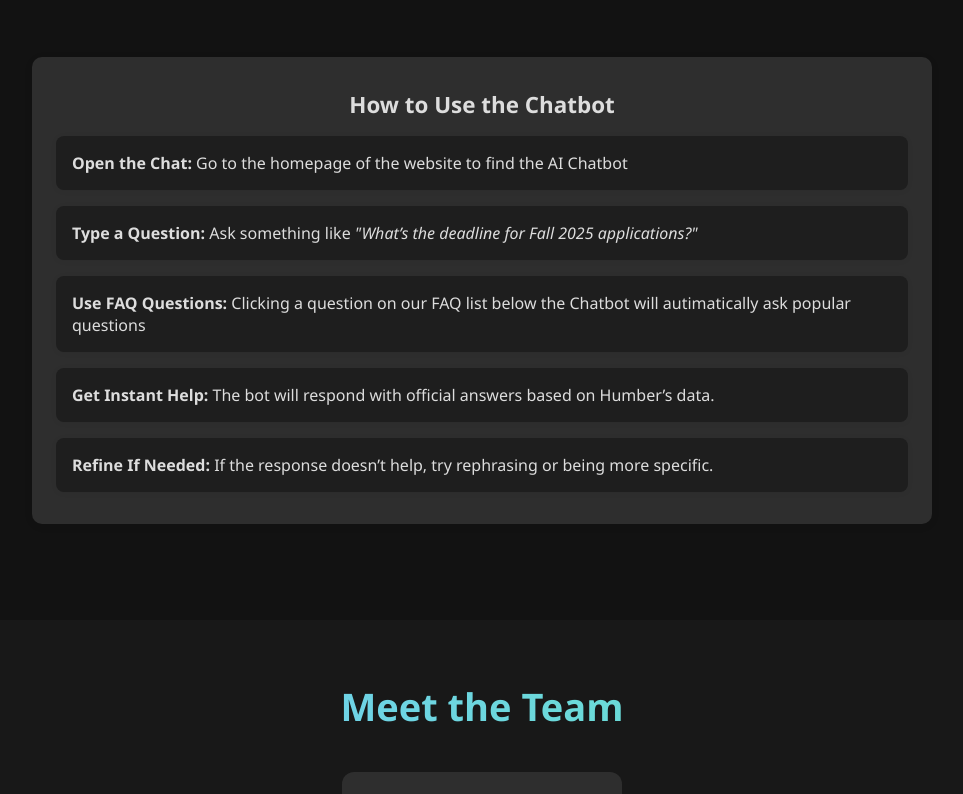
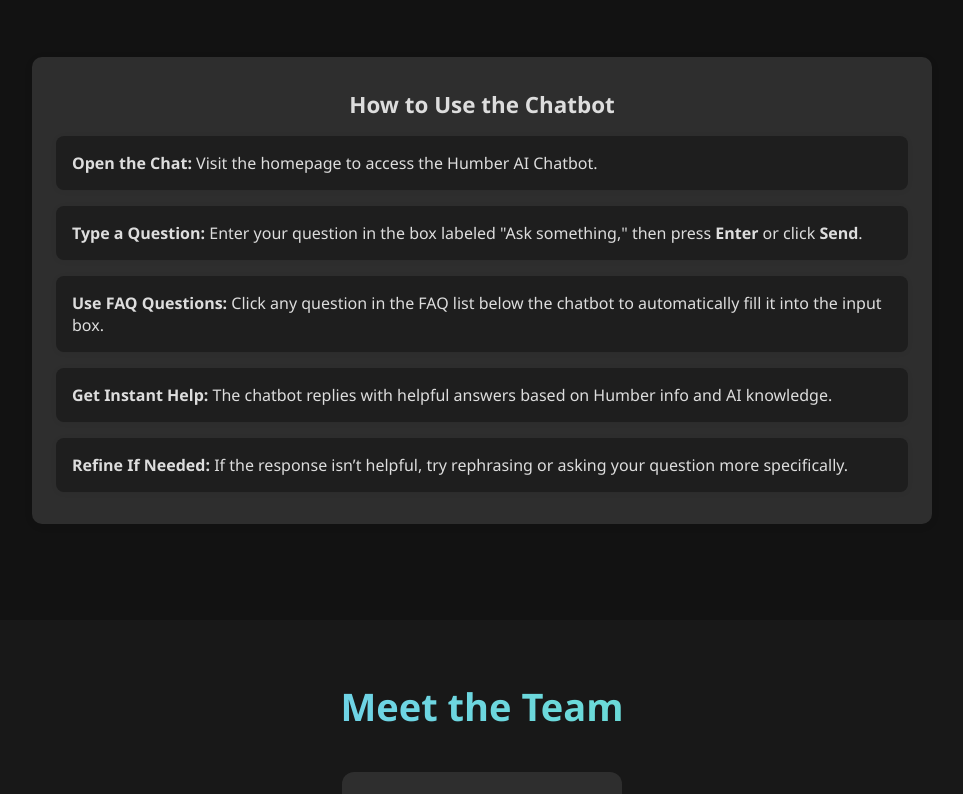
Before and after one commit to danielxw88/humber-ai, a Next.js app: page /about in a window 1280 px wide. Shown: the part 880-1674 px from the top of the page, without its empty margins (158-1121 px from the left). Built offline with nearby package versions, Linux system fonts and the light colour scheme; grey boxes are pictures that could not be loaded.

Commit message:
phase3: improve instructions wording

```diff
--- a/pages/about.js
+++ b/pages/about.js
@@ -106,11 +106,11 @@ export default function About() {
       <div className={styles.botUsageSection}>
         <h3>How to Use the Chatbot</h3>
         <ul className={styles.botUsageList}>
-          <li><strong>Open the Chat:</strong> Go to the homepage of the website to find the AI Chatbot</li>
-          <li><strong>Type a Question:</strong> Ask something like <em>"What’s the deadline for Fall 2025 applications?"</em></li>
-          <li><strong>Use FAQ Questions:</strong> Clicking a question on our FAQ list below the Chatbot will autimatically ask popular questions</li>
-          <li><strong>Get Instant Help:</strong> The bot will respond with official answers based on Humber’s data.</li>
-          <li><strong>Refine If Needed:</strong> If the response doesn’t help, try rephrasing or being more specific.</li>
+          <li><strong>Open the Chat:</strong> Visit the homepage to access the Humber AI Chatbot.</li>
+          <li><strong>Type a Question:</strong> Enter your question in the box labeled "Ask something," then press <strong>Enter</strong> or click <strong>Send</strong>.</li>
+          <li><strong>Use FAQ Questions:</strong> Click any question in the FAQ list below the chatbot to automatically fill it into the input box.</li>
+          <li><strong>Get Instant Help:</strong> The chatbot replies with helpful answers based on Humber info and AI knowledge.</li>
+          <li><strong>Refine If Needed:</strong> If the response isn’t helpful, try rephrasing or asking your question more specifically.</li>
         </ul>
       </div>
 
```
